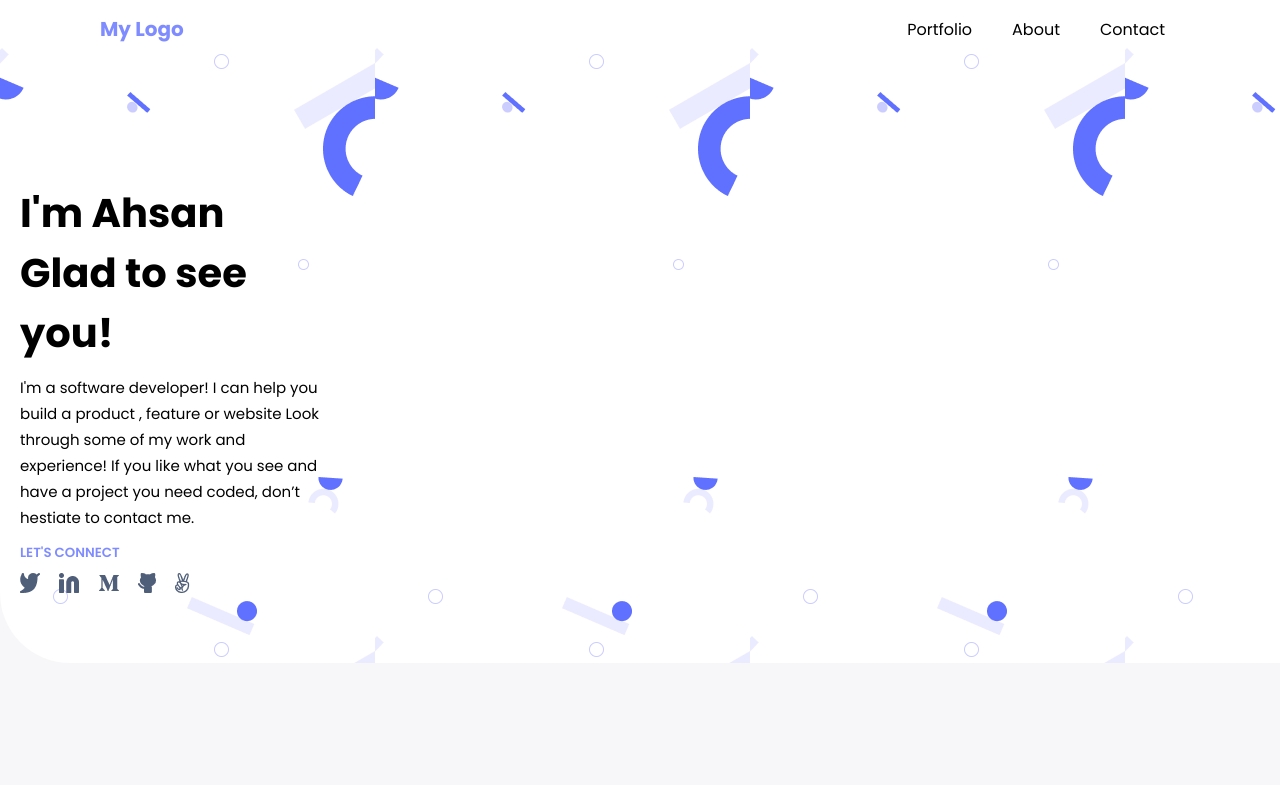
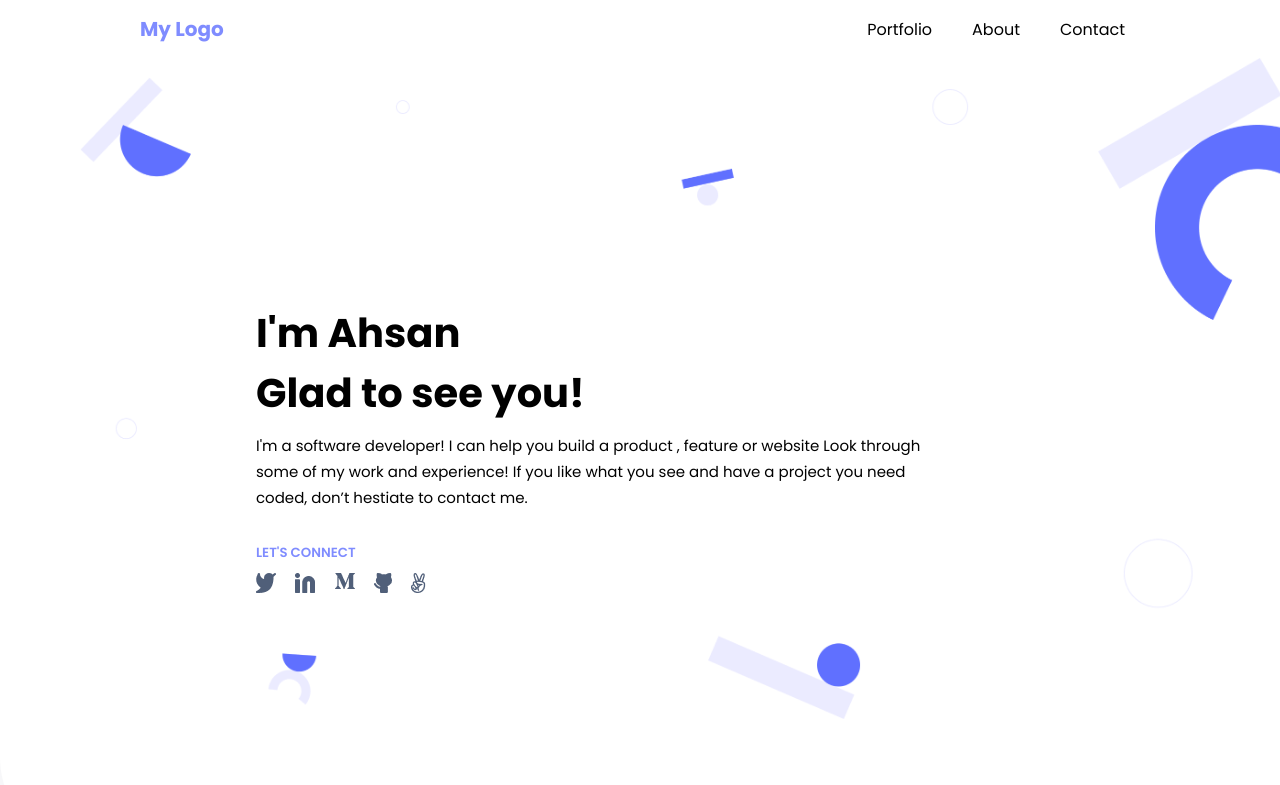
Before and after one commit to ahsannaseem1/Portfolio-Project, a website: page index.html in a window 1280 px wide. Shown: the top 785 px of the page. Drawn offline with Linux system fonts and the light colour scheme.

Commit message:
headline section for desktop complete

```diff
--- a/index.html
+++ b/index.html
@@ -27,7 +27,7 @@
 
         <div class="headline_section">
             <div class="headline">
-                <h1>I'm Ahsan Glad to see you!</h1>
+                <h1>I'm Ahsan<br> Glad to see you!</h1>
                 <p>I'm a software developer! I can help you build a product , feature or website Look through some of my
                     work and experience! If you like what you see and have a project you need coded, don’t hestiate to
                     contact me.
--- a/style.css
+++ b/style.css
@@ -1,26 +1,3 @@
-/* body {
-  margin-left: 40%;
-  font-family: "Poppins", sans-serif;
-  width: 375px;
-  background-color: #e5e5e5;
-  margin-top: 0;
-}
-
-.background {
-  background-color: #f7f7f9;
-}
-
-/* --------------------------- Header Section------------------------- */
-
-/* .header_section {
-  height: 48px;
-  display: flex;
-  justify-content: space-between;
-  align-items: center;
-  padding: 0 20px;
-  background-color: white;
-} */
-
 body {
   font-family: "Poppins", sans-serif;
   background-color: #e5e5e5;
@@ -28,17 +5,18 @@ body {
   padding: 0;
 }
 
+/* --------------------------- Header Section------------------------- */
 .background {
   background-color: #f7f7f9;
 }
-.logo{
-  color:  #7f8cff;
-  padding-left: 80px;
+
+.logo {
+  color: #7f8cff;
+  padding-left: 120px;
   padding-top: 10px;
   font-size: 20px;
 }
 
-/* Header Section */
 .header_section {
   height: 48px;
   display: flex;
@@ -53,15 +31,16 @@ body {
 }
 
 .hamburger {
-  display: none; /* Hide hamburger initially */
+  display: none;
 }
 
 .header_section ul {
   list-style: none;
   display: flex;
   gap: 10px;
-  padding-right: 80px;
-  padding-top: 10px; ;
+  padding-right: 120px;
+  padding-top: 10px;
+  ;
 }
 
 .header_section ul li {
@@ -77,8 +56,9 @@ body {
   .hamburger {
     display: block;
   }
-  .logo{
-    color:  #7f8cff;
+
+  .logo {
+    color: #7f8cff;
     padding-left: 20px;
     padding-top: 10px;
     font-size: 20px;
@@ -88,47 +68,65 @@ body {
 
 /* --------------------------- Headline Section------------------------- */
 .headline_section {
-  height: 615px;
-  background-image: url('./images/header-shapes.png');
+  height: 100vh;
+  background-image: url('./images/desktop_headline.png');
   background-color: white;
-  border-bottom-left-radius: 70px;
+  border-bottom-left-radius: 90px;
+  display: flex;
+  justify-content: center;
+  align-items: center;
+  text-align: left;
+  background-size: contain;
+  background-position: 80px 10px;
+  background-repeat: no-repeat;
 }
 
 .headline {
   display: flex;
+  align-items: flex-start;
   flex-direction: column;
+  text-align: left;
+  max-width: 768px;
+  padding: 0 20px;
 }
 
 .headline h1 {
   font-size: 40px;
-  width: 300px;
-  height: 150px;
-  margin-top: 135px;
-  margin-left: 20px;
+  margin-top: 0;
+  width: 52%;
+  margin-bottom: 0px;
 }
 
 .headline p {
   font-size: 15px;
   line-height: 26px;
-  width: 300px;
-  height: 146px;
-  margin-left: 20px;
-  margin-bottom: 0;
+  margin-bottom: 10px;
+  width: 89%;
+  margin-top: 10px;
 }
 
 h5 {
   color: #7f8cff;
   font-weight: 600;
-  margin-left: 20px;
   margin-bottom: 10px;
 }
 
 .icons {
-  margin-left: 20px;
   width: 170px;
   display: flex;
   justify-content: space-between;
-  align-items: center;
+  align-items: flex-start;
+}
+
+@media only screen and (max-width: 768px) {
+  .headline_section {
+    background-image: url('./images/header-shapes.png');
+    background-position: 1px 1px;
+  }
+
+  .headline h1 {
+    width: 80%;
+  }
 }
 
 /* --------------------------- Main Section------------------------- */
```
Also changed, not shown: images/desktop_headline.png (added).
